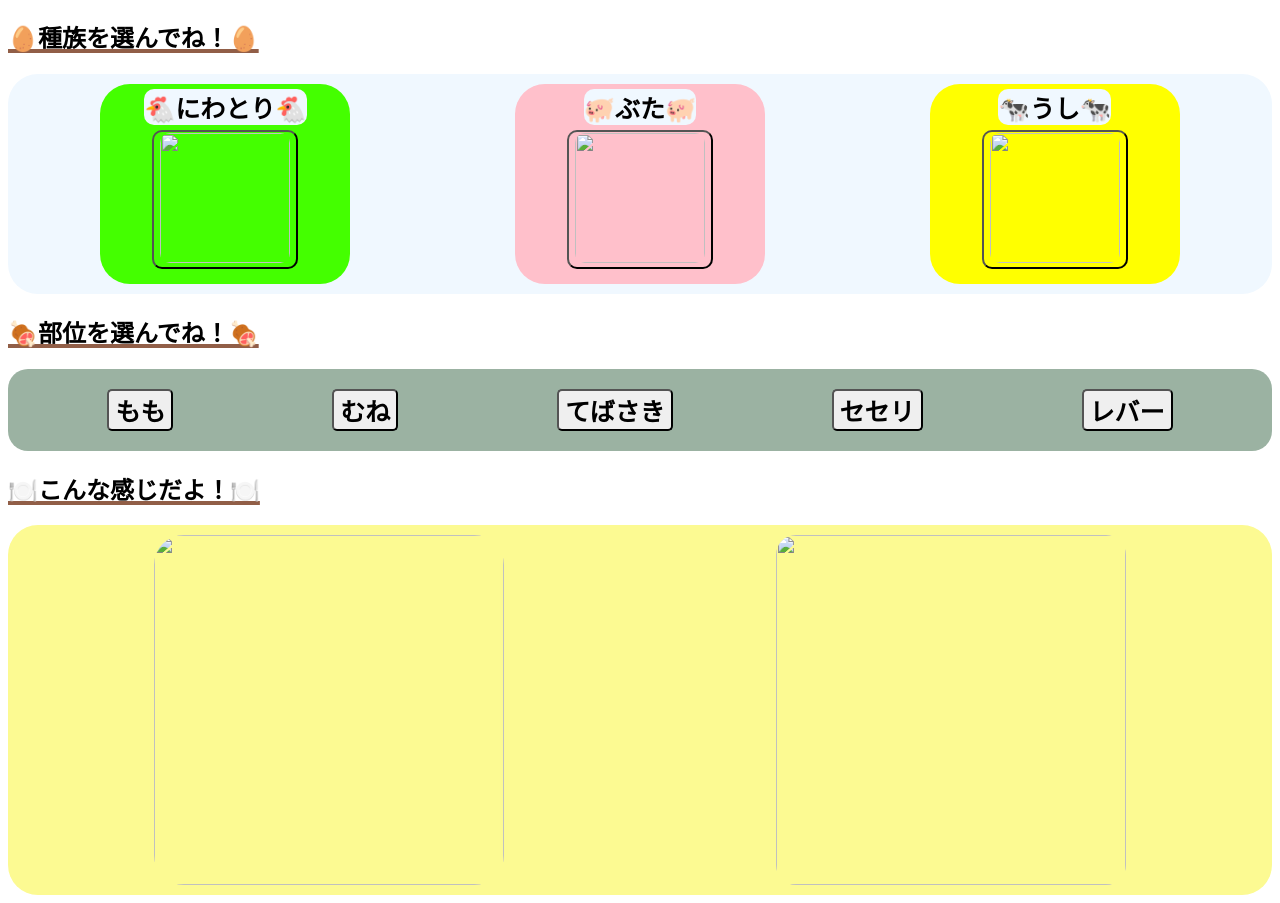
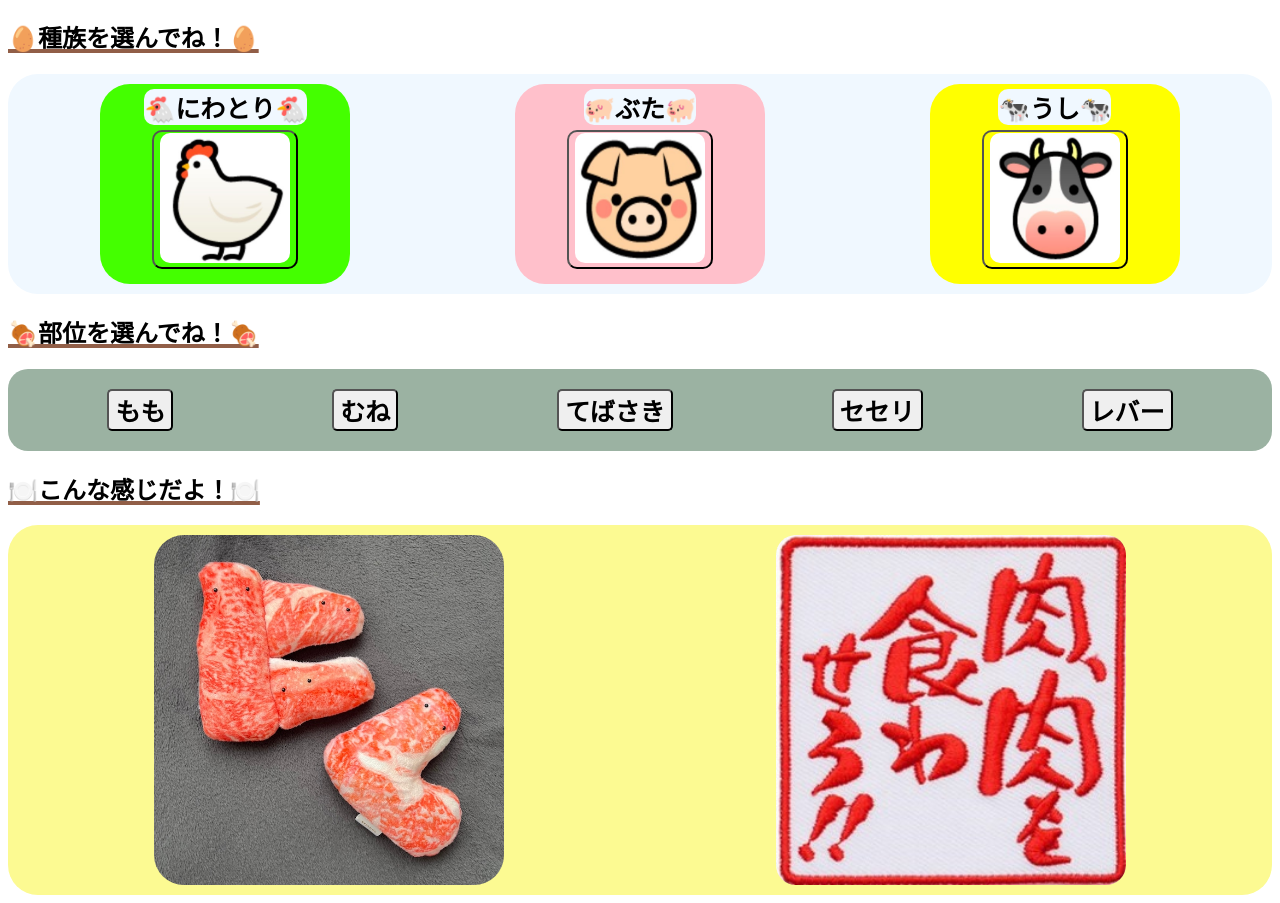
Before and after one commit to Suzuki-Yosuke-00/Suzuki-Yosuke-00.fnd29, a plain HTML site: page index.html in a window 1280 px wide. Shown: the part 70-973 px from the top of the page. Drawn offline with Linux system fonts and the light colour scheme.

Commit message:
Update index.html

```diff
--- a/index.html
+++ b/index.html
@@ -19,17 +19,17 @@
   <div class="typeSelectBox">
     <div class="blueSquare">
       <p class="typeLabel">🐔にわとり🐔</p>
-      <button class="typeSelectButton" type="button"> <img src="img_deta/niwatori.jpg" height ="130" width="130" id="toriImage" /></button>
+      <button class="typeSelectButton" type="button"> <img src="niwatori.jpg" height ="130" width="130" id="toriImage" /></button>
       <audio id="toriSound" src="ニワトリの鳴き声3.mp3"> </audio>
     </div>
     <div class="pinkSquare">
       <p class="typeLabel">🐖ぶた🐖</p>
-      <button class="typeSelectButton" type="button"> <img src="img_deta/buta.jpg" height ="130" width="130" id="butaImage" /></button>
+      <button class="typeSelectButton" type="button"> <img src="buta.jpg" height ="130" width="130" id="butaImage" /></button>
       <audio id="butaSound" src="ブタの鳴き声2.mp3"> </audio>
     </div>
     <div class="yellowSquare">
       <p class="typeLabel">🐄うし🐄</p>
-      <button class="typeSelectButton" type="button"> <img src="img_deta/cow.jpg" height ="130" width="130" id="cowImage" /></button>
+      <button class="typeSelectButton" type="button"> <img src="cow.jpg" height ="130" width="130" id="cowImage" /></button>
       <audio id="cowSound" src="牛の鳴き声.mp3"> </audio>
     </div>
   </div>
@@ -46,8 +46,8 @@
 
   <h2 class="title">🍽️こんな感じだよ！🍽️</h2>
     <div class="nikuimg">
-        <img src="img_deta/nikumoji.jpg" width="350" height="350" id="rawMeatImage">
-        <img src="img_deta/nikukuwasero.jpg" width="350" height="350" id="cookedMeatImage">
+        <img src="nikumoji.jpg" width="350" height="350" id="rawMeatImage">
+        <img src="nikukuwasero.jpg" width="350" height="350" id="cookedMeatImage">
     </div>
 
 </body>
```
